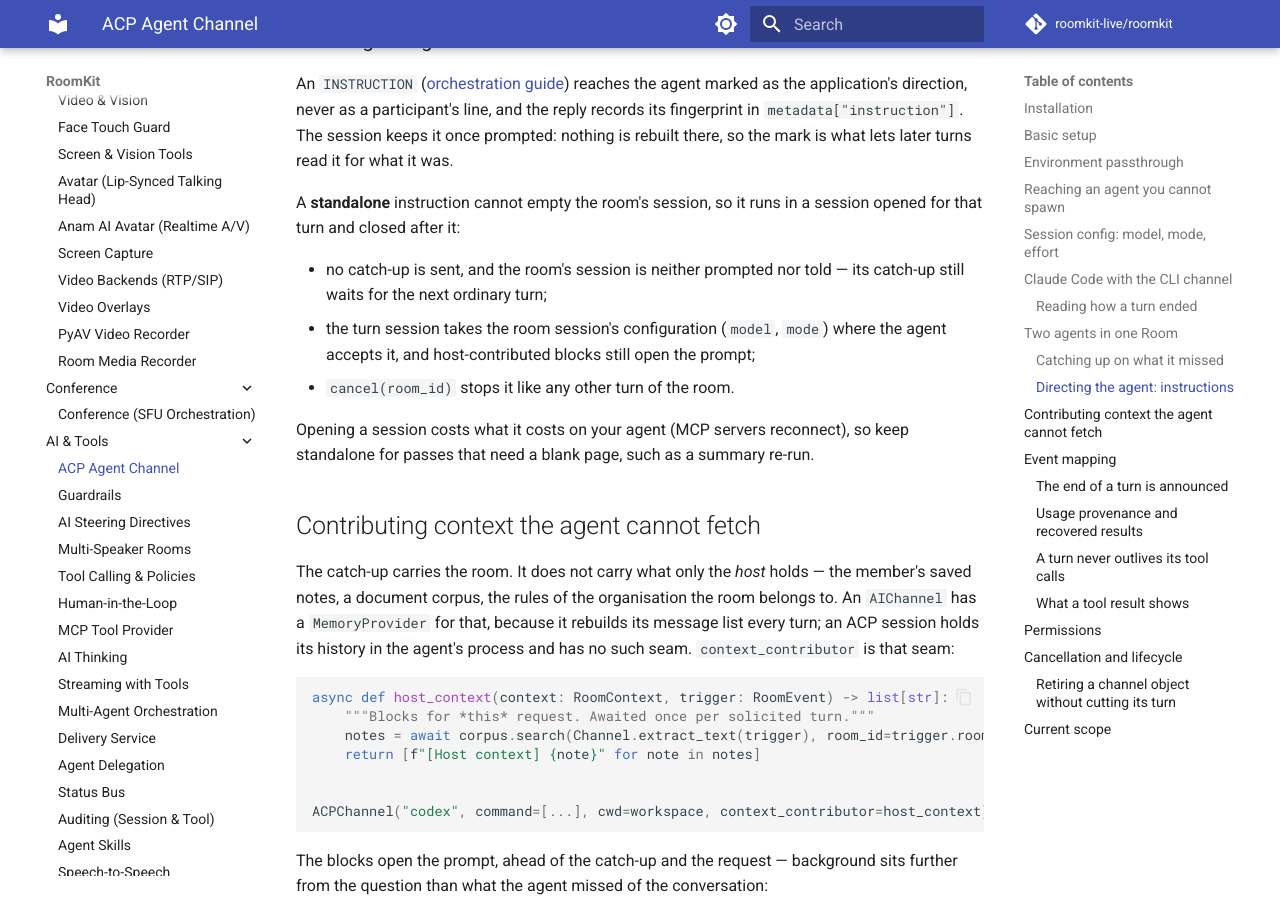
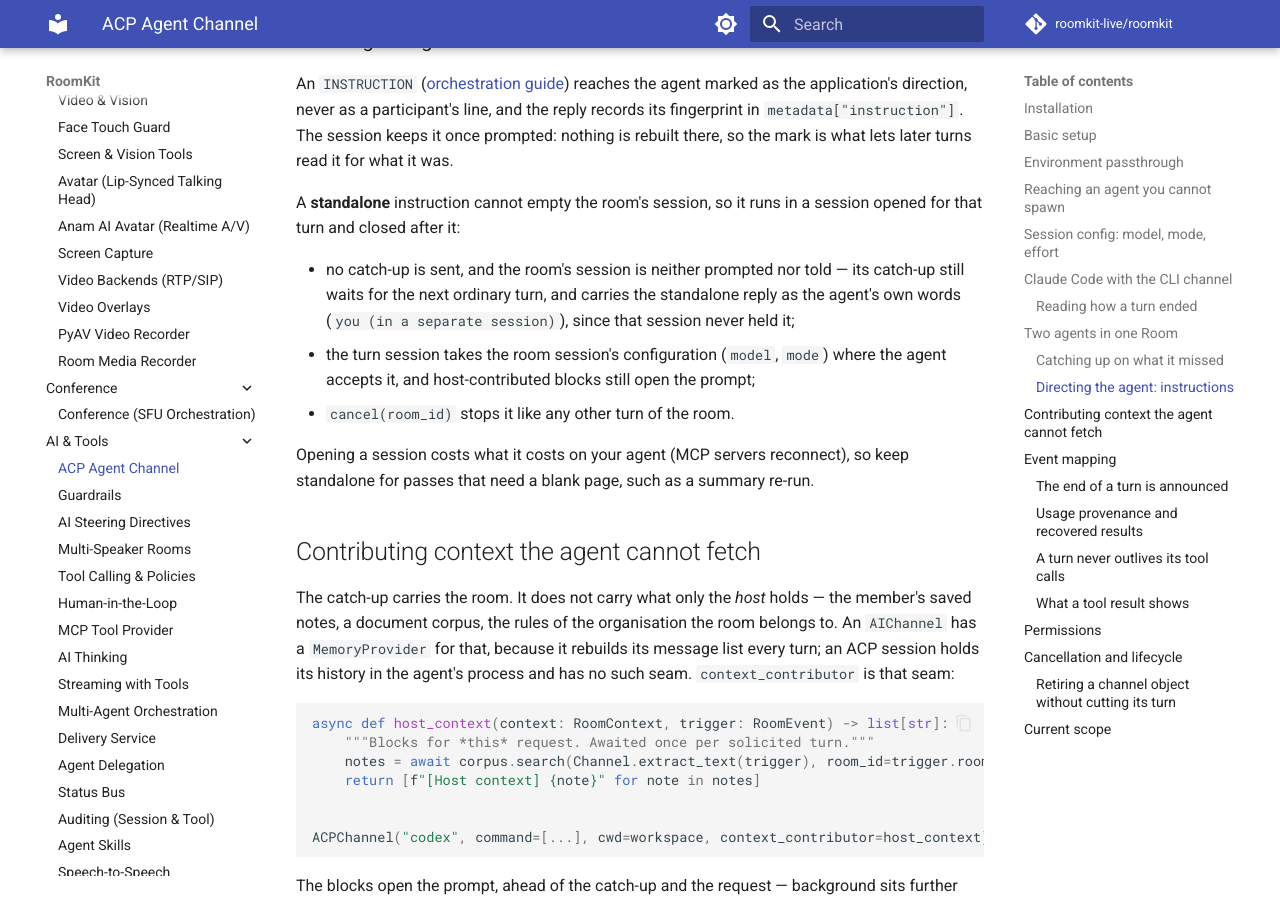
Before and after one commit to roomkit-live/roomkit-docs, an MkDocs documentation site: the page built from docs/guides/acp-channel.md, in a window 1280 px wide and 900 px high, scrolled down 7751 px. Built offline with MkDocs 1.6.1 and Material for MkDocs 9.7.7, drawn with Linux system fonts in a browser that asks for light colours; comment, search, counter and statistics services are not loaded.

Commit message:
docs(acp): the room's session catches up on a standalone reply (RMK-223)

```diff
--- a/docs/guides/acp-channel.md
+++ b/docs/guides/acp-channel.md
@@ -401,7 +401,9 @@ A **standalone** instruction cannot empty the room's session, so it runs in a
 session opened for that turn and closed after it:
 
 - no catch-up is sent, and the room's session is neither prompted nor told —
-  its catch-up still waits for the next ordinary turn;
+  its catch-up still waits for the next ordinary turn, and carries the
+  standalone reply as the agent's own words (`you (in a separate session)`),
+  since that session never held it;
 - the turn session takes the room session's configuration (`model`, `mode`)
   where the agent accepts it, and host-contributed blocks still open the
   prompt;
```
